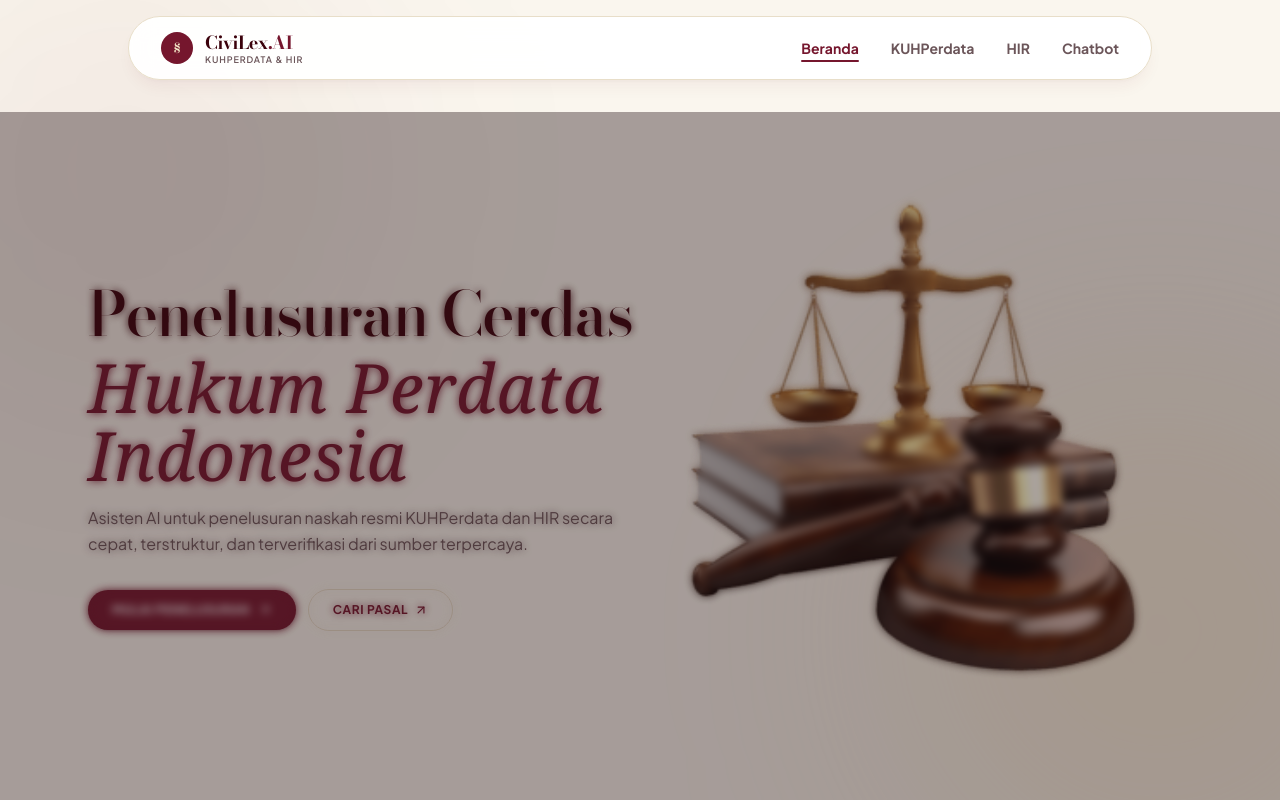
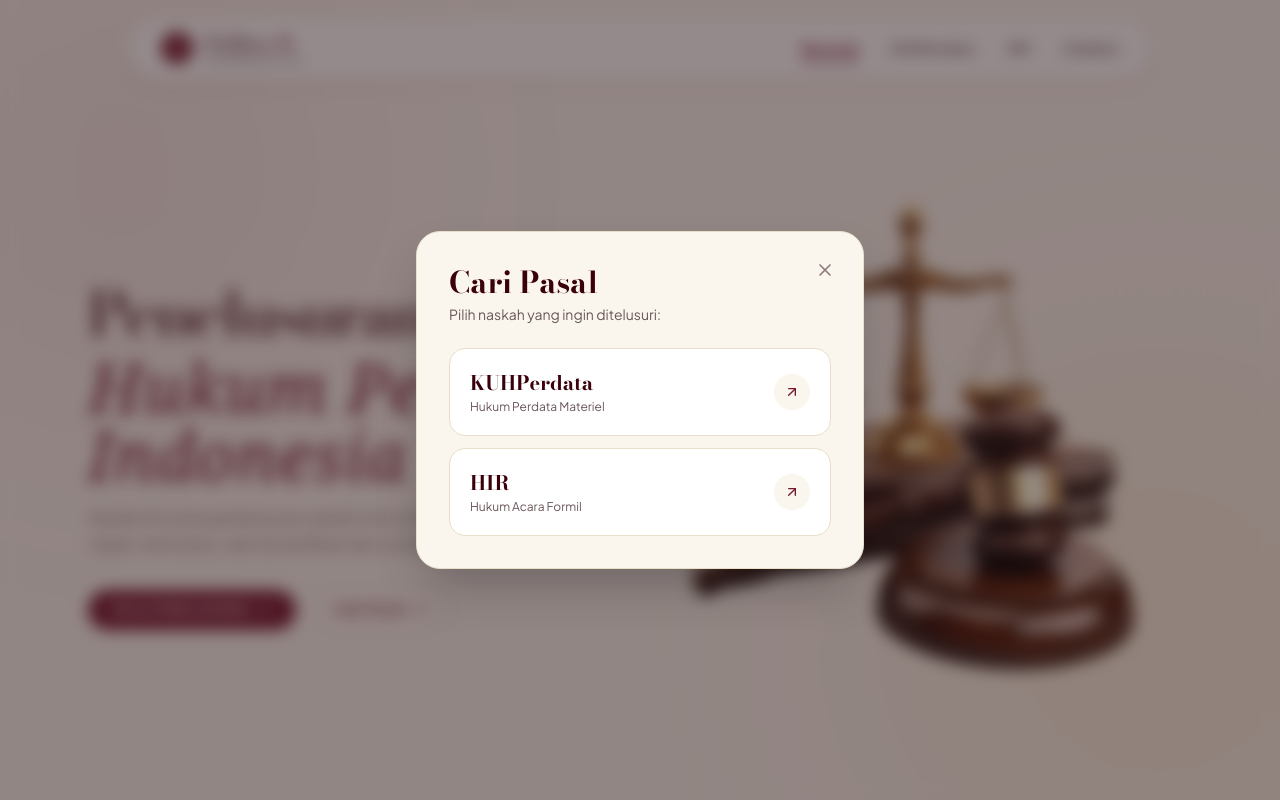
Before and after one commit to nisrinaatiqah/legal-rag-kuhperdata, a Next.js app in the folder perdata-app/: page / in a window 1280 px wide. Both pictures are taken after a click on the button "CARI PASAL". Shown: the top 800 px of the page. Built offline with nearby package versions, Linux system fonts and the light colour scheme; a web font is replaced by a local one.

Commit message:
fix(home): mount choice modal via React portal to document.body and fix CSS transform stacking

```diff
--- a/perdata-app/app/globals.css
+++ b/perdata-app/app/globals.css
@@ -278,7 +278,7 @@ body {
   }
   100% {
     opacity: 1;
-    transform: translateY(0);
+    transform: none;
   }
 }
 
--- a/perdata-app/app/page.tsx
+++ b/perdata-app/app/page.tsx
@@ -1,6 +1,7 @@
 'use client';
 
 import { useState, useEffect } from 'react';
+import { createPortal } from 'react-dom';
 import Link from 'next/link';
 import { ArrowUpRight, CheckCircle2, ShieldCheck, Scale, X } from 'lucide-react';
 
@@ -74,6 +75,11 @@ const POPULAR_TOPICS = [
 
 export default function HomePage() {
   const [showChoiceModal, setShowChoiceModal] = useState(false);
+  const [mounted, setMounted] = useState(false);
+
+  useEffect(() => {
+    setMounted(true);
+  }, []);
 
   useEffect(() => {
     const handleKeyDown = (e: KeyboardEvent) => {
@@ -329,31 +335,33 @@ export default function HomePage() {
         </div>
       </section>
 
-      {/* Choice Modal for KUHPerdata vs HIR */}
-      {showChoiceModal && (
+      {/* Choice Modal for KUHPerdata vs HIR — Portaled directly to document.body */}
+      {mounted &&
+        showChoiceModal &&
+        createPortal(
           <div
             role="dialog"
             aria-modal="true"
-          className="fixed inset-0 z-50 flex items-center justify-center p-4 bg-[#2A171A]/40 backdrop-blur-xs animate-in fade-in duration-200"
+            className="fixed inset-0 z-[9999] flex items-center justify-center p-4 bg-[#2A171A]/50 backdrop-blur-sm"
             onClick={() => setShowChoiceModal(false)}
           >
             <div
               onClick={(e) => e.stopPropagation()}
-            className="bg-[#FAF6EE] border border-[#E8DEC9] rounded-3xl p-6 sm:p-8 max-w-md w-full shadow-2xl relative animate-in zoom-in-95 duration-200 font-sans"
+              className="bg-[#FAF6EE] border border-[#E8DEC9] rounded-3xl p-6 sm:p-8 max-w-md w-full shadow-2xl relative font-sans"
             >
               <button
                 type="button"
                 onClick={() => setShowChoiceModal(false)}
-              className="absolute top-5 right-5 text-[#8C7A7C] hover:text-[#3B010B] p-1.5 rounded-full hover:bg-white/60 transition-colors cursor-pointer"
+                className="absolute top-5 right-5 text-[#8C7A7C] hover:text-[#3B010B] p-2 rounded-full hover:bg-[#F2E5C6]/50 transition-colors cursor-pointer"
                 title="Tutup"
               >
                 <X className="w-5 h-5" />
               </button>
 
-            <h3 className="font-bodoni text-2xl font-bold text-[#3B010B]">
+              <h3 className="font-bodoni text-2xl sm:text-3xl font-bold text-[#3B010B]">
                 Cari Pasal
               </h3>
-            <p className="text-xs text-[#6B5559] mt-1 mb-6 font-normal">
+              <p className="text-xs sm:text-sm text-[#6B5559] mt-1 mb-6 font-normal">
                 Pilih naskah yang ingin ditelusuri:
               </p>
 
@@ -361,17 +369,17 @@ export default function HomePage() {
                 <Link
                   href="/database?source=KUHPerdata"
                   onClick={() => setShowChoiceModal(false)}
-                className="flex items-center justify-between p-4 rounded-2xl bg-white border border-[#E8DEC9] hover:border-[#75162D] hover:shadow-md transition-all group"
+                  className="flex items-center justify-between p-4 sm:p-5 rounded-2xl bg-white border border-[#E8DEC9] hover:border-[#75162D] hover:shadow-md transition-all group cursor-pointer"
                 >
                   <div className="flex flex-col text-left">
-                  <span className="font-bodoni text-lg font-bold text-[#3B010B] group-hover:text-[#75162D] transition-colors">
+                    <span className="font-bodoni text-lg sm:text-xl font-bold text-[#3B010B] group-hover:text-[#75162D] transition-colors">
                       KUHPerdata
                     </span>
                     <span className="text-xs text-[#6B5559] mt-0.5">
                       Hukum Perdata Materiel
                     </span>
                   </div>
-                <div className="w-8 h-8 rounded-full bg-[#FAF6EE] group-hover:bg-[#75162D] flex items-center justify-center text-[#75162D] group-hover:text-[#FAF6EE] transition-colors shrink-0">
+                  <div className="w-9 h-9 rounded-full bg-[#FAF6EE] group-hover:bg-[#75162D] flex items-center justify-center text-[#75162D] group-hover:text-[#FAF6EE] transition-colors shrink-0">
                     <ArrowUpRight className="w-4 h-4 transition-transform group-hover:translate-x-0.5 group-hover:-translate-y-0.5" />
                   </div>
                 </Link>
@@ -379,23 +387,24 @@ export default function HomePage() {
                 <Link
                   href="/database?source=HIR"
                   onClick={() => setShowChoiceModal(false)}
-                className="flex items-center justify-between p-4 rounded-2xl bg-white border border-[#E8DEC9] hover:border-[#75162D] hover:shadow-md transition-all group"
+                  className="flex items-center justify-between p-4 sm:p-5 rounded-2xl bg-white border border-[#E8DEC9] hover:border-[#75162D] hover:shadow-md transition-all group cursor-pointer"
                 >
                   <div className="flex flex-col text-left">
-                  <span className="font-bodoni text-lg font-bold text-[#3B010B] group-hover:text-[#75162D] transition-colors">
+                    <span className="font-bodoni text-lg sm:text-xl font-bold text-[#3B010B] group-hover:text-[#75162D] transition-colors">
                       HIR
                     </span>
                     <span className="text-xs text-[#6B5559] mt-0.5">
                       Hukum Acara Formil
                     </span>
                   </div>
-                <div className="w-8 h-8 rounded-full bg-[#FAF6EE] group-hover:bg-[#75162D] flex items-center justify-center text-[#75162D] group-hover:text-[#FAF6EE] transition-colors shrink-0">
+                  <div className="w-9 h-9 rounded-full bg-[#FAF6EE] group-hover:bg-[#75162D] flex items-center justify-center text-[#75162D] group-hover:text-[#FAF6EE] transition-colors shrink-0">
                     <ArrowUpRight className="w-4 h-4 transition-transform group-hover:translate-x-0.5 group-hover:-translate-y-0.5" />
                   </div>
                 </Link>
               </div>
             </div>
-        </div>
+          </div>,
+          document.body
         )}
     </div>
   );
```
Lines whose indentation alone changed are shown as unchanged.
